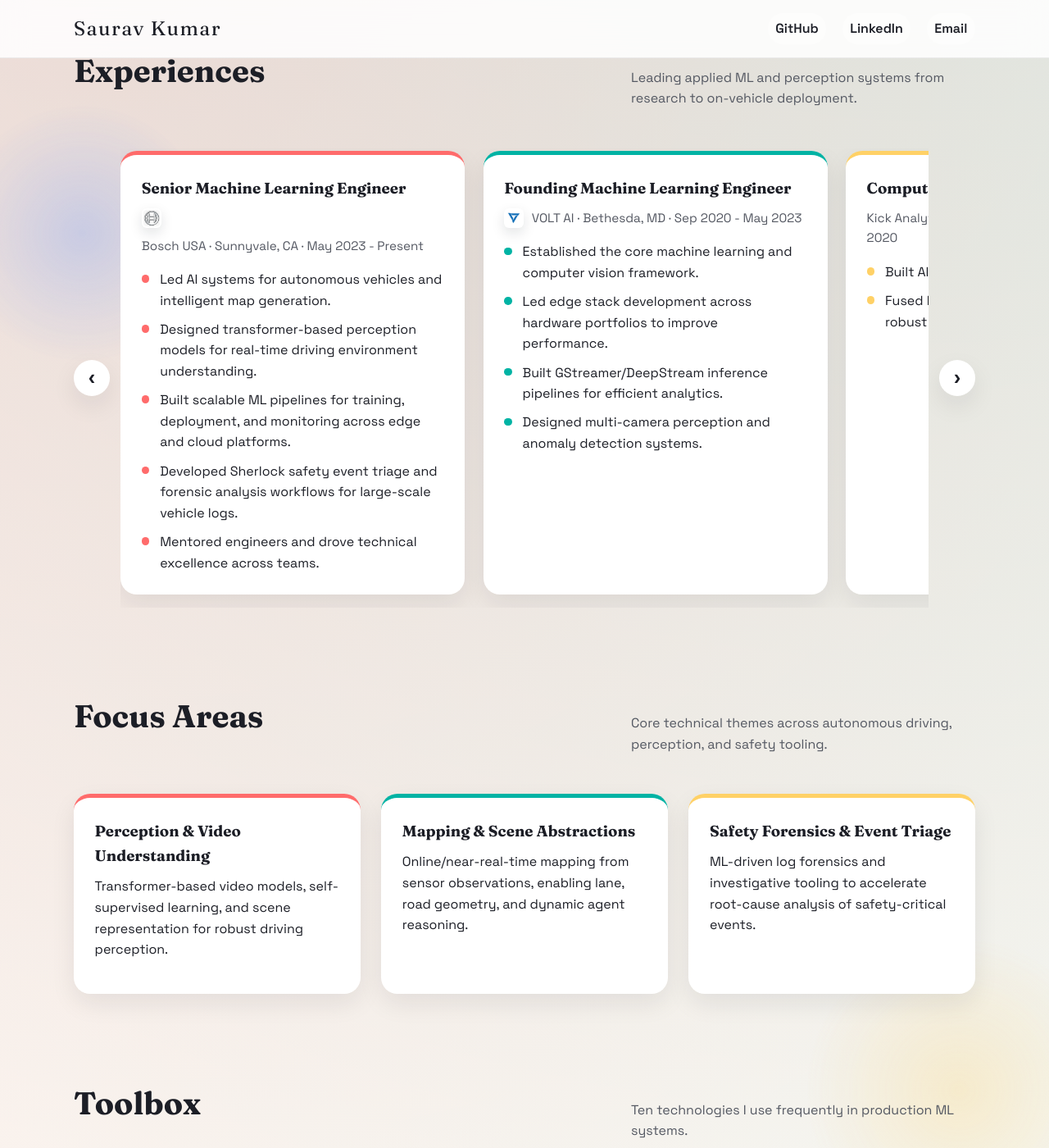
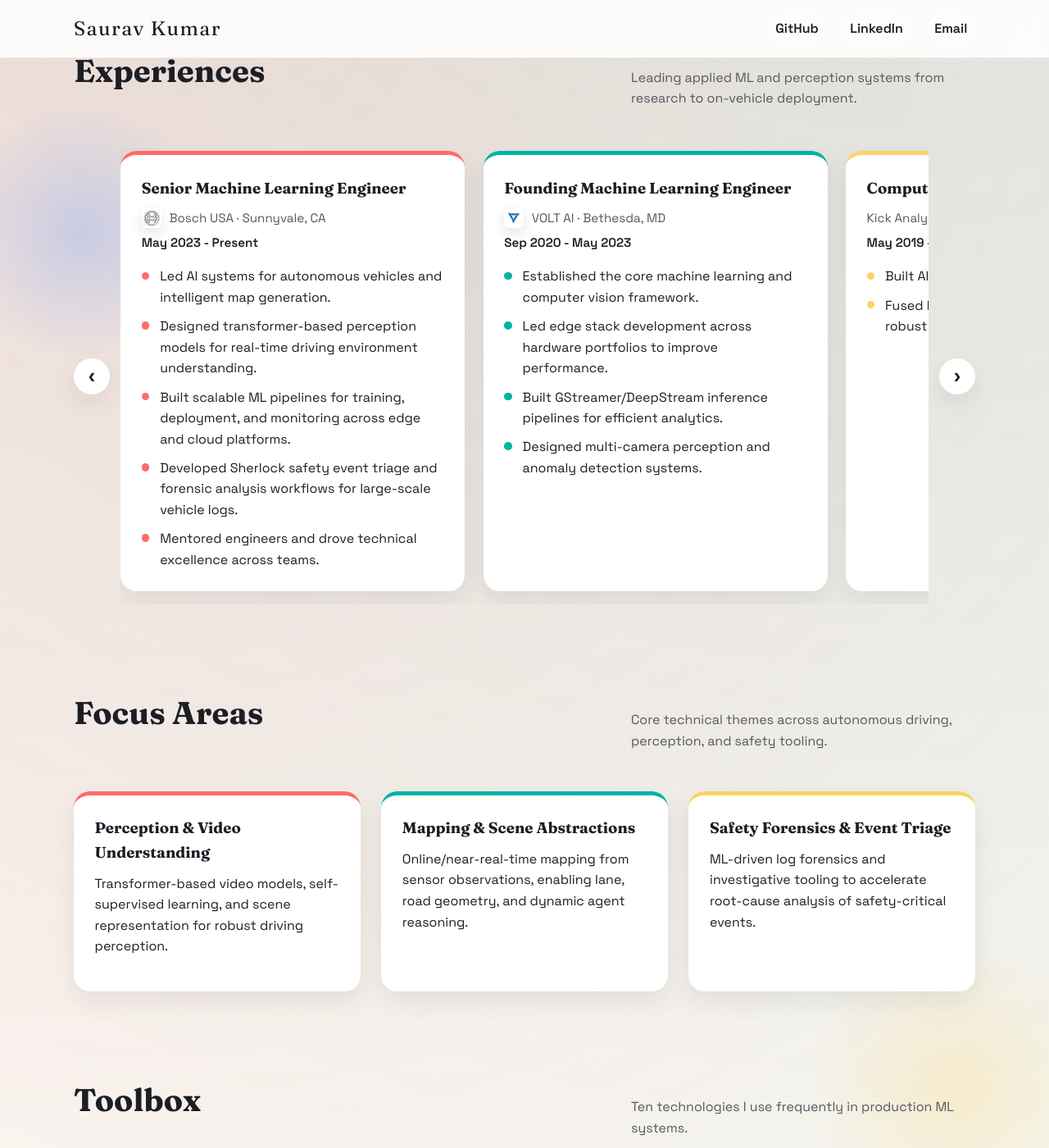
Before and after one commit to sauravkdeo/sauravkdeo.github.io, a Jekyll site: the page built from index.html, in a window 1280 px wide and 1400 px high, scrolled down 799 px. Shown: the whole window at 82% size. Built offline with Jekyll 4.4.1, drawn with Linux system fonts in a browser that asks for light colours.

Commit message:
Add Honda/Daimler logos and split tenure line

```diff
--- a/css/main.scss
+++ b/css/main.scss
@@ -355,10 +355,19 @@ ul {
     color: var(--muted);
     font-size: 0.95rem;
     margin-bottom: 1rem;
+    display: grid;
+    gap: 0.35rem;
+}
+
+.meta-line {
     display: flex;
     align-items: center;
     gap: 0.6rem;
-    flex-wrap: wrap;
+}
+
+.meta-tenure {
+    font-weight: 600;
+    color: var(--ink);
 }
 
 .company-logo {
--- a/index.html
+++ b/index.html
@@ -47,7 +47,13 @@ published: true
       <div class="carousel-track" data-carousel-track>
         <article class="card">
           <h3>Senior Machine Learning Engineer</h3>
-          <p class="card-meta"><img class="company-logo" src="/img/logos/bosch.png" alt="Bosch logo"><span>Bosch USA · Sunnyvale, CA · May 2023 - Present</span></p>
+          <p class="card-meta">
+            <span class="meta-line">
+              <img class="company-logo" src="/img/logos/bosch.png" alt="Bosch logo">
+              <span>Bosch USA · Sunnyvale, CA</span>
+            </span>
+            <span class="meta-line meta-tenure">May 2023 - Present</span>
+          </p>
           <ul class="bullet-list">
             <li>Led AI systems for autonomous vehicles and intelligent map generation.</li>
             <li>Designed transformer-based perception models for real-time driving environment understanding.</li>
@@ -58,7 +64,13 @@ published: true
         </article>
         <article class="card">
           <h3>Founding Machine Learning Engineer</h3>
-          <p class="card-meta"><img class="company-logo" src="/img/logos/volt.png" alt="VOLT AI logo"><span>VOLT AI · Bethesda, MD · Sep 2020 - May 2023</span></p>
+          <p class="card-meta">
+            <span class="meta-line">
+              <img class="company-logo" src="/img/logos/volt.png" alt="VOLT AI logo">
+              <span>VOLT AI · Bethesda, MD</span>
+            </span>
+            <span class="meta-line meta-tenure">Sep 2020 - May 2023</span>
+          </p>
           <ul class="bullet-list">
             <li>Established the core machine learning and computer vision framework.</li>
             <li>Led edge stack development across hardware portfolios to improve performance.</li>
@@ -68,7 +80,12 @@ published: true
         </article>
         <article class="card">
           <h3>Computer Vision Engineer</h3>
-          <p class="card-meta">Kick Analytics · Greenbelt, MD · May 2019 - Sep 2020</p>
+          <p class="card-meta">
+            <span class="meta-line">
+              <span>Kick Analytics · Greenbelt, MD</span>
+            </span>
+            <span class="meta-line meta-tenure">May 2019 - Sep 2020</span>
+          </p>
           <ul class="bullet-list">
             <li>Built AI-driven navigation for ground robots.</li>
             <li>Fused LiDAR, camera, and IMU data for robust perception and planning.</li>
@@ -76,7 +93,13 @@ published: true
         </article>
         <article class="card">
           <h3>Research Engineer</h3>
-          <p class="card-meta">Honda R&amp;D India · Gurgaon · Aug 2017 - Jul 2018</p>
+          <p class="card-meta">
+            <span class="meta-line">
+              <img class="company-logo" src="/img/logos/honda.png" alt="Honda logo">
+              <span>Honda R&amp;D India · Gurgaon</span>
+            </span>
+            <span class="meta-line meta-tenure">Aug 2017 - Jul 2018</span>
+          </p>
           <ul class="bullet-list">
             <li>Engine testing and validation for reliability and performance.</li>
             <li>Applied ML to predict high-risk failure modes in durability testing.</li>
@@ -84,7 +107,13 @@ published: true
         </article>
         <article class="card">
           <h3>Manager, R&amp;D Prototype &amp; Testing</h3>
-          <p class="card-meta">Daimler Trucks Asia · Chennai · Jun 2013 - Aug 2017</p>
+          <p class="card-meta">
+            <span class="meta-line">
+              <img class="company-logo" src="/img/logos/daimler.png" alt="Daimler Trucks logo">
+              <span>Daimler Trucks Asia · Chennai</span>
+            </span>
+            <span class="meta-line meta-tenure">Jun 2013 - Aug 2017</span>
+          </p>
           <ul class="bullet-list">
             <li>Led validation and system evaluation for global truck platforms.</li>
             <li>Developed early driver-monitoring and driver-assistance prototypes.</li>
```
